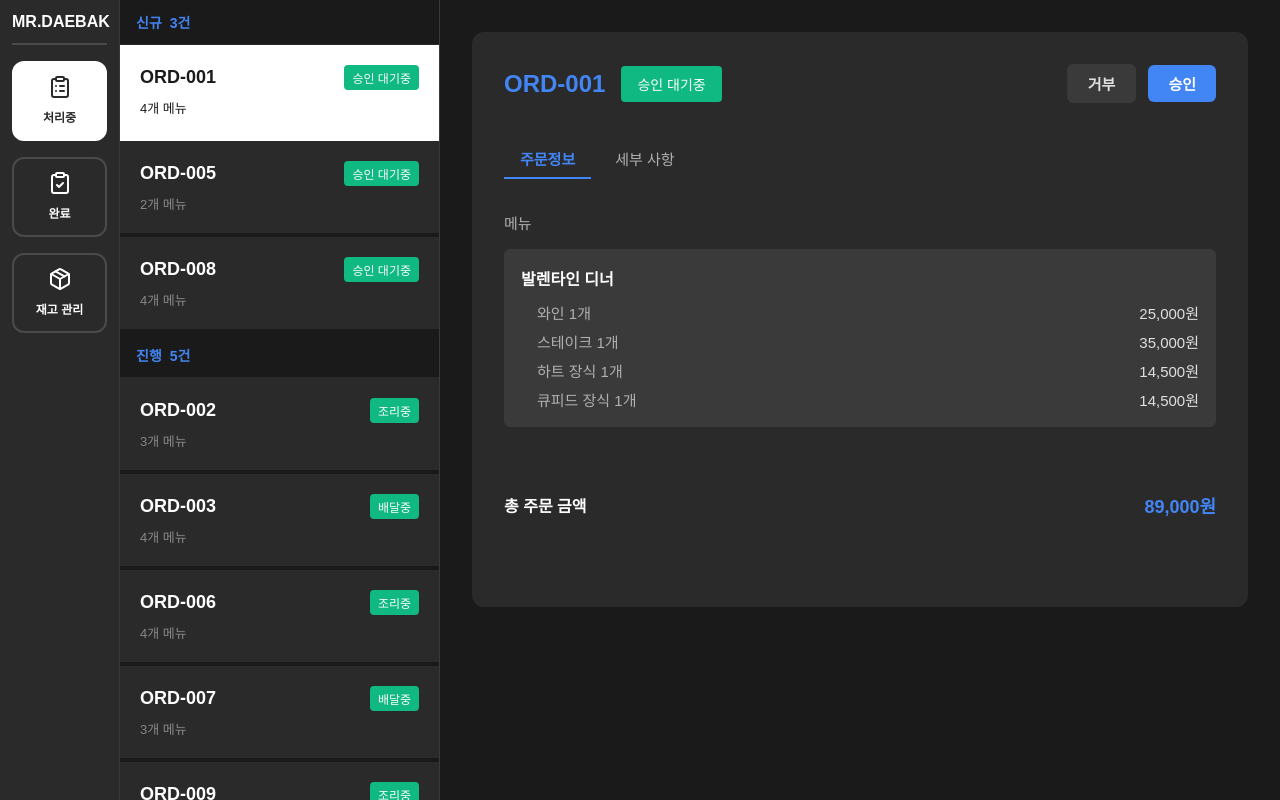
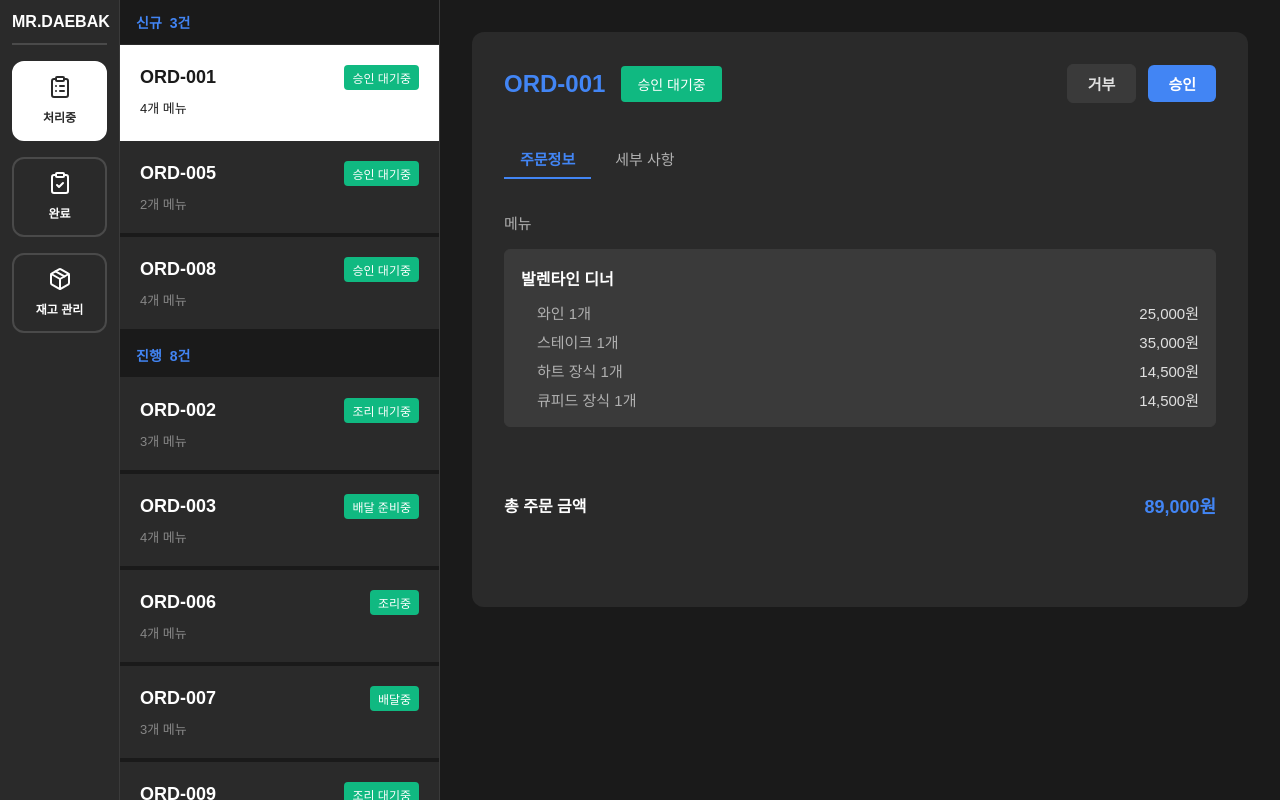
Before and after one commit to sogonggogo/sogonggogo_staff, a Next.js app: page / in a window 1280 px wide. Built offline with nearby package versions, Linux system fonts and the light colour scheme; a web font is replaced by a local one.

Commit message:
feat : 주문 처리 상태 및 버튼 추가 - 상태 추가 : 배달 준비중, 조리 대기중 - 버튼 추가 : 조리 시작, 조리 완료, 배달 완료

```diff
--- a/src/components/order/OrderDetail.tsx
+++ b/src/components/order/OrderDetail.tsx
@@ -69,7 +69,7 @@ const ActionButtons = styled.div`
   align-items: center;
 `;
 
-const ActionButton = styled.button<{ variant: "approve" | "reject" }>`
+const ActionButton = styled.button<{ variant: "approve" | "reject" | "primary" }>`
   font-family: ${theme.fontFamily.nanumGothic};
   font-size: ${theme.fontSize.base};
   font-weight: ${theme.fontWeight.bold};
@@ -79,9 +79,9 @@ const ActionButton = styled.button<{ variant: "approve" | "reject" }>`
   cursor: pointer;
   transition: ${theme.transition.all};
 
-  ${({ variant }) =>
-    variant === "approve"
-      ? `
+  ${({ variant }) => {
+    if (variant === "approve" || variant === "primary") {
+      return `
         background: ${theme.colors.brand.blue};
         color: ${theme.colors.text.white};
 
@@ -90,8 +90,9 @@ const ActionButton = styled.button<{ variant: "approve" | "reject" }>`
           opacity: 0.9;
           box-shadow: ${theme.shadow.sm};
         }
-  `
-      : `
+      `;
+    }
+    return `
       background: ${theme.colors.background.darkest};
       color: ${theme.colors.text.light};
       border: 1px solid ${theme.colors.border.darker};
@@ -100,7 +101,8 @@ const ActionButton = styled.button<{ variant: "approve" | "reject" }>`
         background: ${theme.colors.background.dark};
         border-color: ${theme.colors.border.dark};
       }
-  `}
+    `;
+  }}
 `;
 
 const DetailTitle = styled.h1`
@@ -260,6 +262,47 @@ export default function OrderDetail({ order }: OrderDetailProps) {
     );
   }
 
+  // 상태별 버튼 렌더링
+  const renderActionButtons = () => {
+    switch (order.status) {
+      case "pending":
+        return (
+          <ActionButtons>
+            <ActionButton variant="reject">거부</ActionButton>
+            <ActionButton variant="approve">승인</ActionButton>
+          </ActionButtons>
+        );
+      case "waiting-cooking":
+        return (
+          <ActionButtons>
+            <ActionButton variant="primary">조리 시작</ActionButton>
+          </ActionButtons>
+        );
+      case "preparing":
+        return (
+          <ActionButtons>
+            <ActionButton variant="primary">조리 완료</ActionButton>
+          </ActionButtons>
+        );
+      case "ready-for-delivery":
+        return (
+          <ActionButtons>
+            <ActionButton variant="primary">배달 시작</ActionButton>
+          </ActionButtons>
+        );
+      case "delivering":
+        return (
+          <ActionButtons>
+            <ActionButton variant="primary">배달 완료</ActionButton>
+          </ActionButtons>
+        );
+      case "delivered":
+        return null;
+      default:
+        return null;
+    }
+  };
+
   return (
     <DetailContent>
       <DetailCard>
@@ -268,12 +311,7 @@ export default function OrderDetail({ order }: OrderDetailProps) {
             <DetailTitle>{order.id}</DetailTitle>
             <DetailStatus>{getStatusText(order.status)}</DetailStatus>
           </HeaderInfo>
-          {order.status !== "delivered" && (
-            <ActionButtons>
-              <ActionButton variant="reject">거부</ActionButton>
-              <ActionButton variant="approve">승인</ActionButton>
-            </ActionButtons>
-          )}
+          {renderActionButtons()}
         </DetailHeader>
 
         <TabContainer>
--- a/src/components/order/OrderListSidebar.tsx
+++ b/src/components/order/OrderListSidebar.tsx
@@ -170,7 +170,11 @@ export default function OrderListSidebar({
   // 처리중 페이지: 신규/진행 카테고리 표시
   const newOrders = orders.filter((order) => order.status === "pending");
   const inProgressOrders = orders.filter(
-    (order) => order.status === "preparing" || order.status === "delivering"
+    (order) =>
+      order.status === "waiting-cooking" ||
+      order.status === "preparing" ||
+      order.status === "ready-for-delivery" ||
+      order.status === "delivering"
   );
 
   return (
--- a/src/data/orders.ts
+++ b/src/data/orders.ts
@@ -4,7 +4,7 @@ export interface OrderItem {
   price: number;
 }
 
-export type OrderStatus = 'pending' | 'preparing' | 'delivering' | 'delivered';
+export type OrderStatus = 'pending' | 'waiting-cooking' | 'preparing' | 'ready-for-delivery' | 'delivering' | 'delivered';
 
 export interface Order {
   id: string;
@@ -82,8 +82,12 @@ export const getStatusText = (status: OrderStatus): string => {
   switch (status) {
     case 'pending':
       return '승인 대기중';
+    case 'waiting-cooking':
+      return '조리 대기중';
     case 'preparing':
       return '조리중';
+    case 'ready-for-delivery':
+      return '배달 준비중';
     case 'delivering':
       return '배달중';
     case 'delivered':
@@ -109,10 +113,10 @@ export const mockOrders: Order[] = [
     ],
     total: 89000,
   },
-  // 프렌치 디너 (샐러드 제거)
+  // 프렌치 디너 (샐러드 제거) - 조리 대기중
   {
     id: 'ORD-002',
-    status: 'preparing',
+    status: 'waiting-cooking',
     customer: '이영희',
     phone: '010-2345-6789',
     address: '서울시 서초구 서초동 456-78',
@@ -125,10 +129,10 @@ export const mockOrders: Order[] = [
     ],
     total: 75000, // 15000 + 25000 + 35000
   },
-  // 잉글리시 디너 (기본 아이템 + 추가 아이템)
+  // 잉글리시 디너 (기본 아이템 + 추가 아이템) - 배달 준비중
   {
     id: 'ORD-003',
-    status: 'delivering',
+    status: 'ready-for-delivery',
     customer: '박민수',
     phone: '010-3456-7890',
     address: '서울시 송파구 잠실동 789-12',
@@ -175,7 +179,7 @@ export const mockOrders: Order[] = [
     ],
     total: 60000, // 25000 + 35000
   },
-  // 새로운 주문 2: 프렌치 디너 (기본 아이템 모두 포함)
+  // 새로운 주문 2: 프렌치 디너 (기본 아이템 모두 포함) - 조리중
   {
     id: 'ORD-006',
     status: 'preparing',
@@ -192,7 +196,7 @@ export const mockOrders: Order[] = [
     ],
     total: 90000, // 15000 + 25000 + 15000 + 35000
   },
-  // 새로운 주문 3: 잉글리시 디너 (베이컨 제거, 에그 스크램블 추가)
+  // 새로운 주문 3: 잉글리시 디너 (베이컨 제거, 에그 스크램블 추가) - 배달중
   {
     id: 'ORD-007',
     status: 'delivering',
@@ -225,10 +229,10 @@ export const mockOrders: Order[] = [
     ],
     total: 91000, // 25000 + 16000 + 15000 + 35000
   },
-  // 새로운 주문 5: 발렌타인 디너 (큐피드 장식만 제거, 하트 장식 추가 수량)
+  // 새로운 주문 5: 발렌타인 디너 (큐피드 장식만 제거, 하트 장식 추가 수량) - 조리 대기중
   {
     id: 'ORD-009',
-    status: 'preparing',
+    status: 'waiting-cooking',
     customer: '강태현',
     phone: '010-9012-3456',
     address: '서울시 노원구 상계동 789-01',
@@ -241,4 +245,54 @@ export const mockOrders: Order[] = [
     ],
     total: 89000, // 25000 + 35000 + 29000
   },
+  // 새로운 주문 6: 샴페인 축제 디너 - 조리중
+  {
+    id: 'ORD-010',
+    status: 'preparing',
+    customer: '오수빈',
+    phone: '010-1111-2222',
+    address: '서울시 영등포구 여의도동 111-22',
+    time: '20:15',
+    menuId: 4, // 샴페인 축제 디너
+    items: [
+      { name: '샴페인', quantity: 2, price: getItemPrice(4, '샴페인') }, // 25000 * 2 = 50000
+      { name: '바게트 빵', quantity: 2, price: getItemPrice(4, '바게트 빵') }, // 4000 * 2 = 8000
+      { name: '커피', quantity: 1, price: getItemPrice(4, '커피') }, // 15000
+      { name: '스테이크', quantity: 2, price: getItemPrice(4, '스테이크') }, // 35000 * 2 = 70000
+    ],
+    total: 143000, // 50000 + 8000 + 15000 + 70000
+  },
+  // 새로운 주문 7: 프렌치 디너 - 배달 준비중
+  {
+    id: 'ORD-011',
+    status: 'ready-for-delivery',
+    customer: '임현우',
+    phone: '010-3333-4444',
+    address: '서울시 성동구 성수동 333-44',
+    time: '20:30',
+    menuId: 2, // 프렌치 디너
+    items: [
+      { name: '와인', quantity: 2, price: getItemPrice(2, '와인') }, // 25000 * 2 = 50000
+      { name: '샐러드', quantity: 2, price: getItemPrice(2, '샐러드') }, // 15000 * 2 = 30000
+      { name: '스테이크', quantity: 1, price: getItemPrice(2, '스테이크') }, // 35000
+    ],
+    total: 115000, // 50000 + 30000 + 35000
+  },
+  // 새로운 주문 8: 잉글리시 디너 - 배달중
+  {
+    id: 'ORD-012',
+    status: 'delivering',
+    customer: '최하늘',
+    phone: '010-5555-6666',
+    address: '서울시 광진구 광장동 555-66',
+    time: '20:45',
+    menuId: 3, // 잉글리시 디너
+    items: [
+      { name: '에그 스크램블', quantity: 1, price: getItemPrice(3, '에그 스크램블') }, // 7000
+      { name: '베이컨', quantity: 2, price: getItemPrice(3, '베이컨') }, // 8000 * 2 = 16000
+      { name: '빵', quantity: 1, price: getItemPrice(3, '빵') }, // 5000
+      { name: '스테이크', quantity: 1, price: getItemPrice(3, '스테이크') }, // 35000
+    ],
+    total: 63000, // 7000 + 16000 + 5000 + 35000
+  },
 ];
```
Lines whose indentation alone changed are shown as unchanged.
